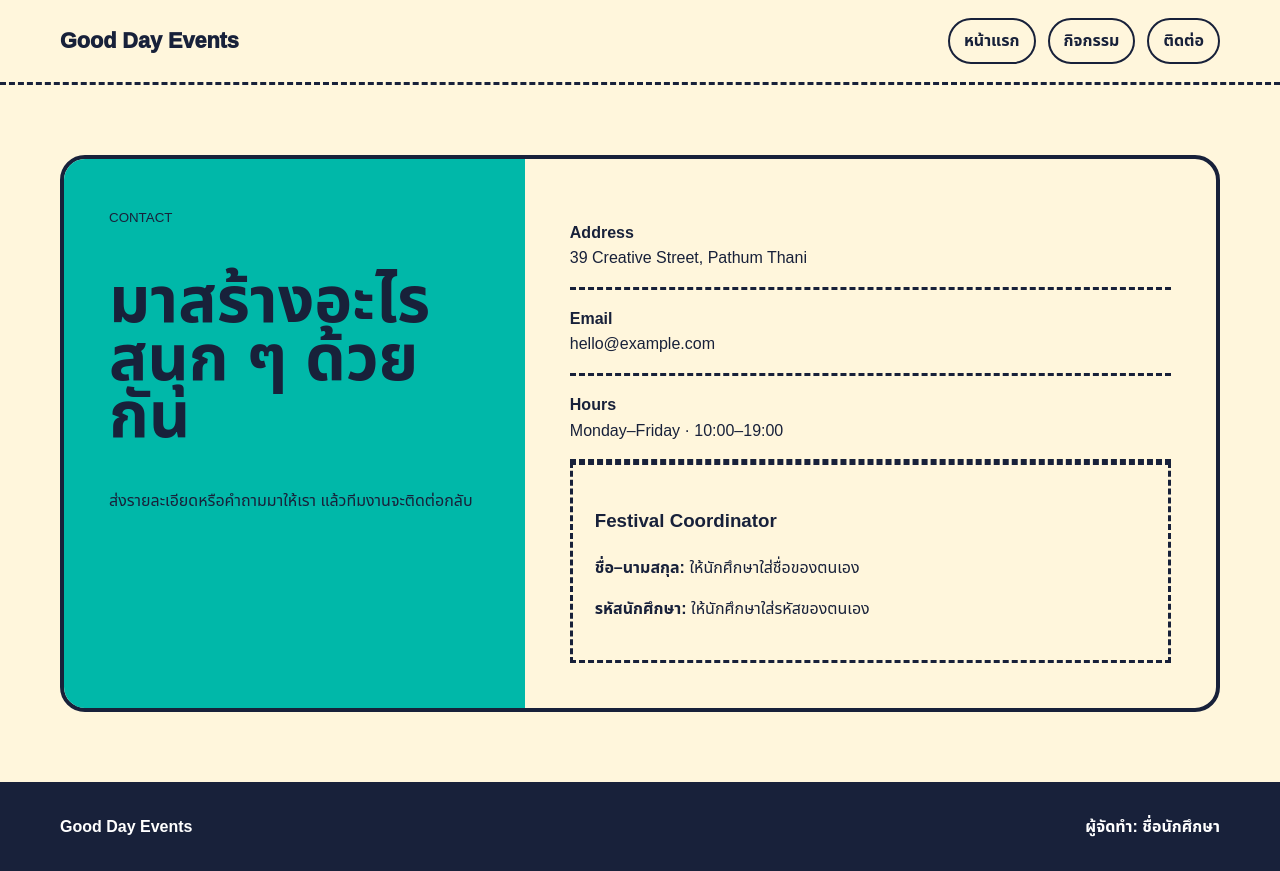
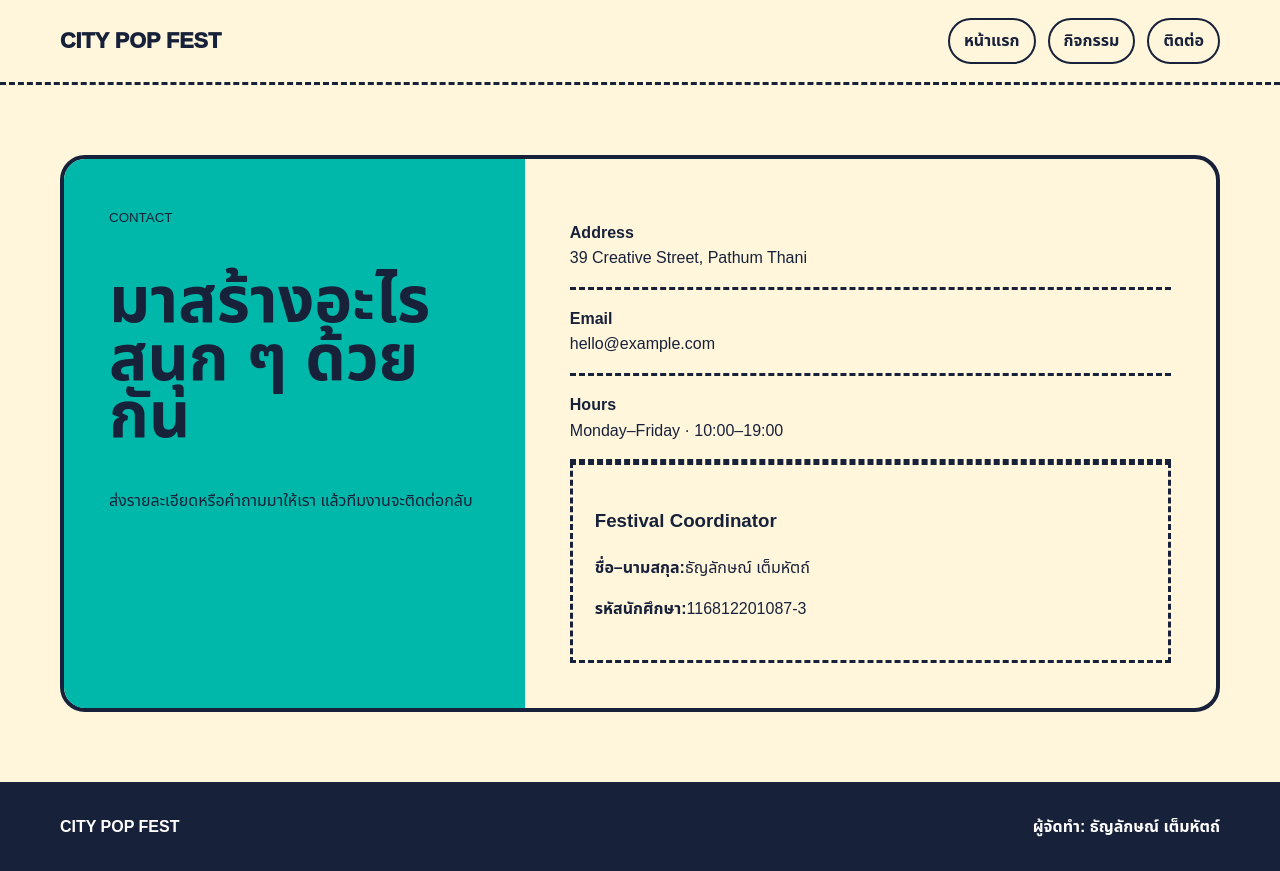
Before and after one commit to Thanyalak4/TEST-LAB-2, a plain HTML site: page contact.html in a window 1280 px wide. Drawn offline with Linux system fonts and the light colour scheme; files that its build step writes are made by us from their sources.

Commit message:
Update contact.html

```diff
--- a/contact.html
+++ b/contact.html
@@ -1 +1 @@
-<!doctype html><html lang="th"><head><meta charset="utf-8"><meta name="viewport" content="width=device-width,initial-scale=1"><title>ติดต่อ | Good Day Events</title><link rel="stylesheet" href="assets/style.css"></head><body class="ticket"><header class="header"><nav class="nav container"><a class="brand" href="gate.html">Good Day Events</a><div class="links"><a href="gate.html">หน้าแรก</a><a href="program.html">กิจกรรม</a><a href="contact-us.html">ติดต่อ</a></div></nav></header><main class="contact"><div class="container contact-grid"><div class="contact-lead"><small>CONTACT</small><h1>มาสร้างอะไรสนุก ๆ ด้วยกัน</h1><p>ส่งรายละเอียดหรือคำถามมาให้เรา แล้วทีมงานจะติดต่อกลับ</p></div><div class="contact-info"><div class="detail"><strong>Address</strong><br>39 Creative Street, Pathum Thani</div><div class="detail"><strong>Email</strong><br>hello@example.com</div><div class="detail"><strong>Hours</strong><br>Monday–Friday · 10:00–19:00</div><div class="student"><h3>Festival Coordinator</h3><p><strong>ชื่อ–นามสกุล:</strong> ให้นักศึกษาใส่ชื่อของตนเอง</p><p><strong>รหัสนักศึกษา:</strong> ให้นักศึกษาใส่รหัสของตนเอง</p></div></div></div></main><footer class="footer"><div class="container footer-row"><strong>Good Day Events</strong><span class="footer-student">ผู้จัดทำ: ชื่อนักศึกษา</span></div></footer></body></html>
+<!doctype html><html lang="th"><head><meta charset="utf-8"><meta name="viewport" content="width=device-width,initial-scale=1"><title>ติดต่อ | Good Day Events</title><link rel="stylesheet" href="assets/style.css"></head><body class="ticket"><header class="header"><nav class="nav container"><a class="brand" href="gate.html">CITY POP FEST</a><div class="links"><a href="gate.html">หน้าแรก</a><a href="program.html">กิจกรรม</a><a href="contact-us.html">ติดต่อ</a></div></nav></header><main class="contact"><div class="container contact-grid"><div class="contact-lead"><small>CONTACT</small><h1>มาสร้างอะไรสนุก ๆ ด้วยกัน</h1><p>ส่งรายละเอียดหรือคำถามมาให้เรา แล้วทีมงานจะติดต่อกลับ</p></div><div class="contact-info"><div class="detail"><strong>Address</strong><br>39 Creative Street, Pathum Thani</div><div class="detail"><strong>Email</strong><br>hello@example.com</div><div class="detail"><strong>Hours</strong><br>Monday–Friday · 10:00–19:00</div><div class="student"><h3>Festival Coordinator</h3><p><strong>ชื่อ–นามสกุล:</strong>ธัญลักษณ์ เต็มหัตถ์</p><p><strong>รหัสนักศึกษา:</strong>116812201087-3</p></div></div></div></main><footer class="footer"><div class="container footer-row"><strong>CITY POP FEST</strong><span class="footer-student">ผู้จัดทำ: ธัญลักษณ์ เต็มหัตถ์</span></div></footer></body></html>
```
